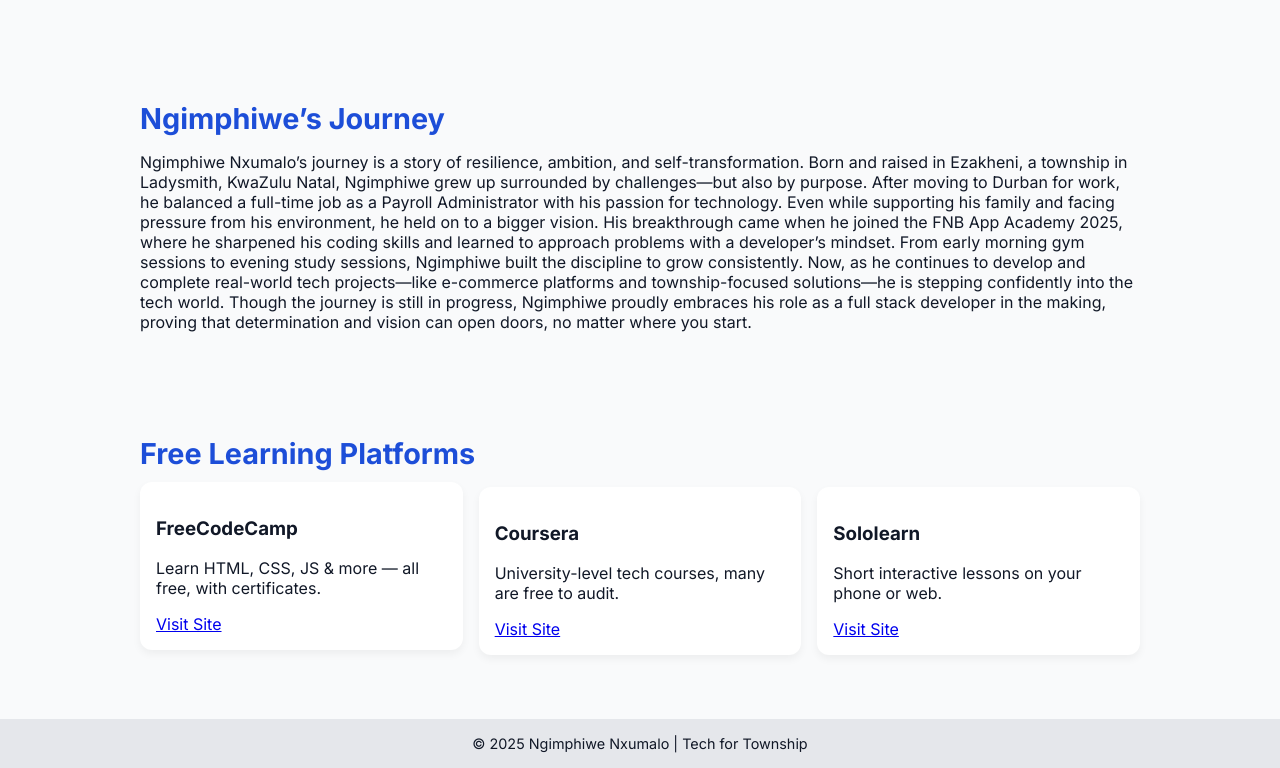
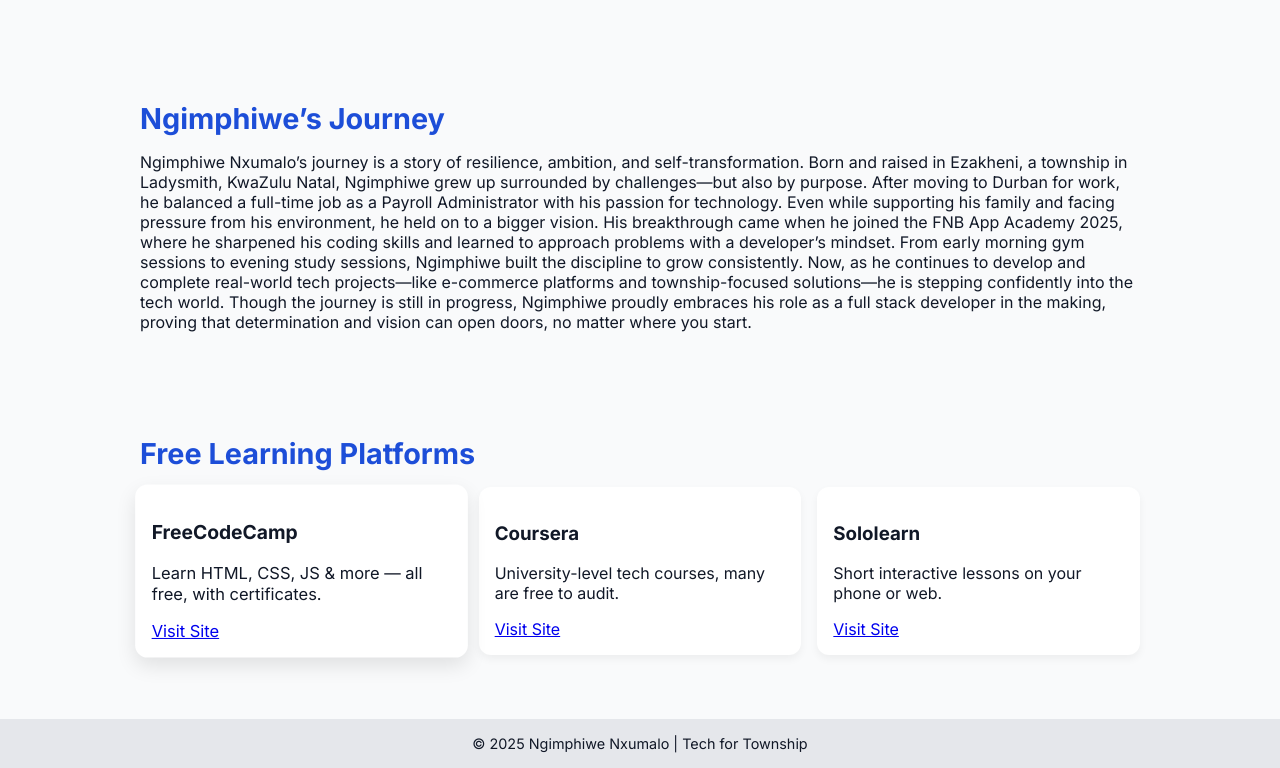
Before and after one commit to Ngimphiwe-web/tech-for-township, a plain HTML site: page index.html in a window 1280 px wide. In both pictures the pointer is over the element 301 px from the left and 1271 px from the top of the page. Shown: the part 700-1468 px from the top of the page. Drawn offline with Linux system fonts and the light colour scheme.

Commit message:
Update index.html

```diff
--- a/index.html
+++ b/index.html
@@ -79,7 +79,8 @@
     }
 
     .card:hover {
-      transform: translateY(-5px);
+      transform: scale(1.03);
+      box-shadow: 0 8px 20px rgba(0, 0, 0, 0.1);
     }
 
     footer {
```
